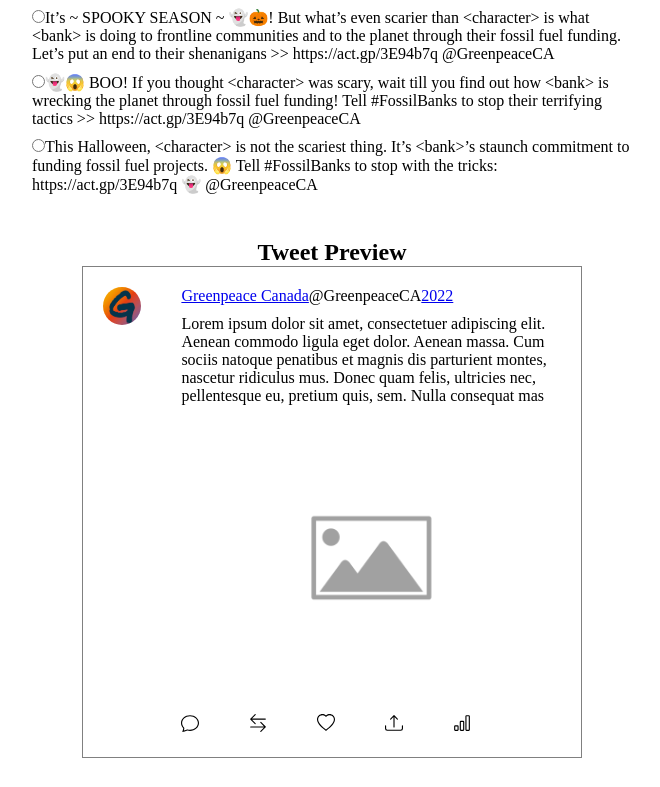
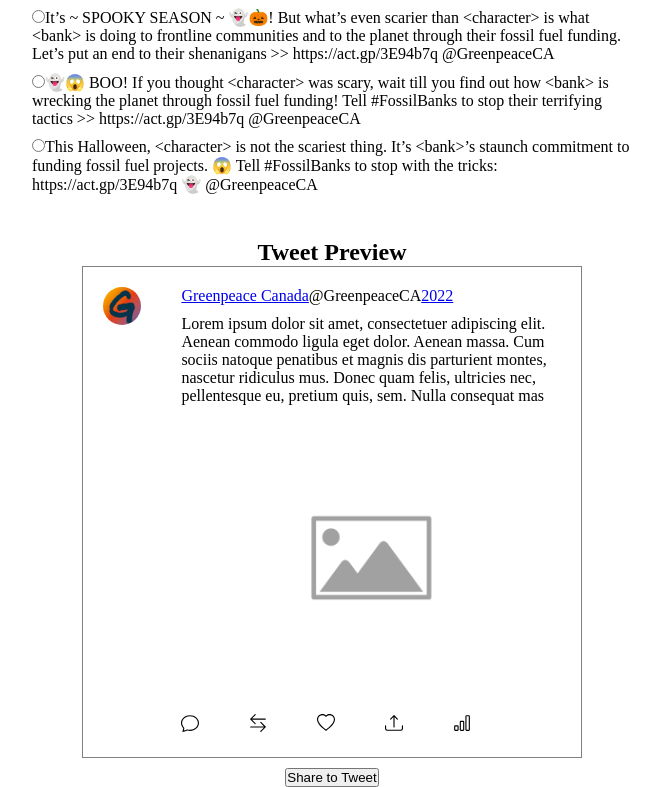
Before and after one commit to rafeym/tweet-generator, a React app: page / in a window 1280 px wide. Shown: the part 261-1048 px from the top of the page, without its empty margins (308-968 px from the left). Built offline with nearby package versions, Linux system fonts and the light colour scheme.

Commit message:
DEVELOP: updated tweet object and added submit button with handleSubmit func

```diff
--- a/src/components/Tweet/Tweet.js
+++ b/src/components/Tweet/Tweet.js
@@ -24,6 +24,18 @@
 
     const placeholderText =
         'Lorem ipsum dolor sit amet, consectetuer adipiscing elit. Aenean commodo ligula eget dolor. Aenean massa. Cum sociis natoque penatibus et magnis dis parturient montes, nascetur ridiculus mus. Donec quam felis, ultricies nec, pellentesque eu, pretium quis, sem. Nulla consequat mas'
+
+    tweet = {
+        bank,
+        character,
+        image,
+        body: updatedTweetBody,
+    }
+
+    const handleSubmit = (e) => {
+        e.preventDefault()
+        console.log(tweet)
+    }
 
     return (
         <div className='main-container'>
@@ -55,6 +67,11 @@
                     </div>
                 </div>
             </div>
+            <input
+                type='submit'
+                onClick={handleSubmit}
+                value='Share to Tweet'
+            />
         </div>
     )
 }
```
